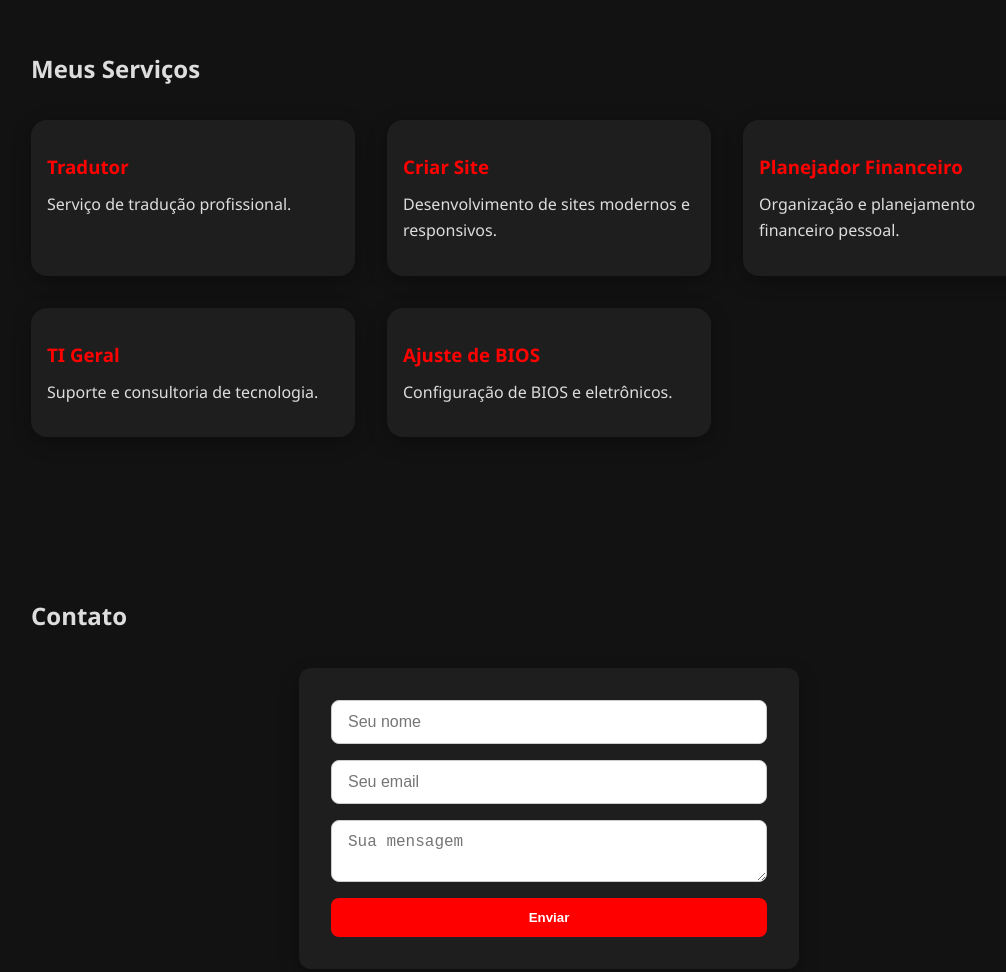
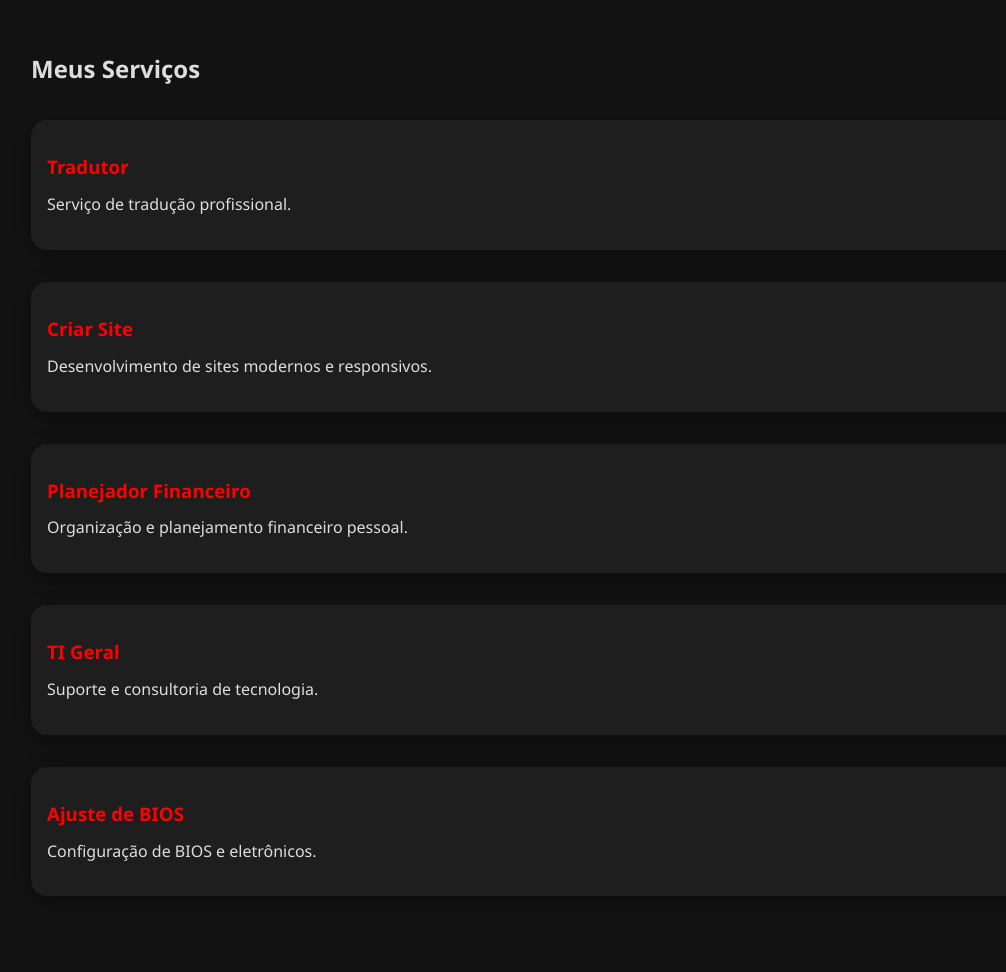
Before and after one commit to Madson-Ferreira/portifolio, a plain HTML site: page index.html in a window 1280 px wide. Shown: the part 1020-1992 px from the top of the page, without its empty margins (91-1097 px from the left). Drawn offline with Linux system fonts and the light colour scheme.

Commit message:
Update styles.css

```diff
--- a/styles.css
+++ b/styles.css
@@ -249,7 +249,7 @@ header {
 /* Services Cards */
 .work-grid{
   display:grid;
-  grid-template-columns:repeat(auto-fit,minmax(250px,1fr));
+
   gap:2rem;
   margin-top:2rem;
 }
```
